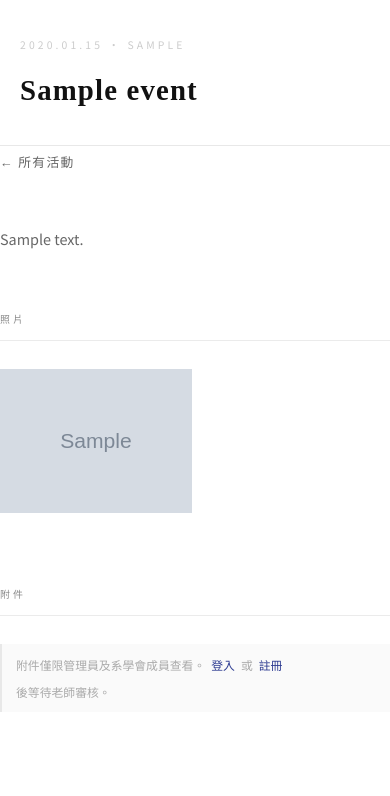
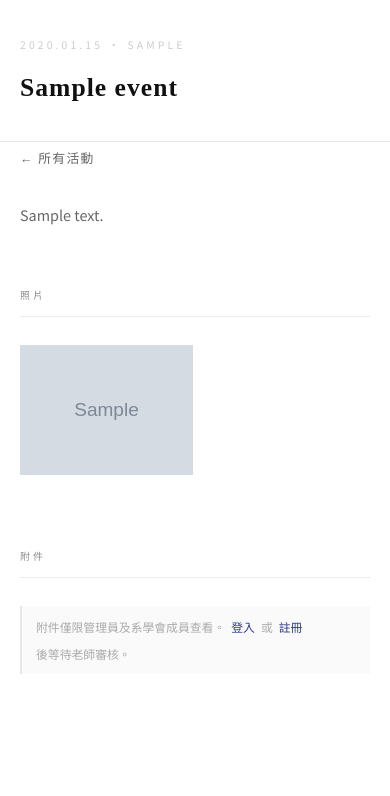
Before and after one commit to yuhsin-kung/activity-album, a Django app: page /1/ in a window 390 px wide. Shown: the part 54-850 px from the top of the page. After the commit the page ends 728 px from the top, so only its background shows below. Run offline with Django 5.2, Linux system fonts and the light colour scheme; tables that the repository leaves empty hold one stand-in row (values such as "Sample post"); grey boxes marked "Sample" are stand-in pictures.

Commit message:
Fix mobile layout: add horizontal padding, reduce title size

```diff
--- a/albums/static/albums/style.css
+++ b/albums/static/albums/style.css
@@ -616,9 +616,13 @@ body {
     .site-nav   { padding: 0 20px; }
     .hero       { padding: 24px 20px 20px; }
     .event-header, .page-header { padding: 36px 20px 28px; }
-    .container  { width: 100%; padding: 0 0 64px; }
+    .event-header h1 { font-size: 1.6rem; }
+    .container  { width: 100%; padding: 0 20px 64px; }
     .event-grid { grid-template-columns: 1fr; }
-    .photo-grid { columns: 2; }
+    .photo-grid { columns: 2; column-gap: 4px; }
+    .doc-list-public { margin: 0; }
+    .doc-item-public { padding: 14px 0; }
+    .back-link  { margin-bottom: 32px; }
 }
 
 /* ── 首頁 Card Grid ─────────────────────── */
```
